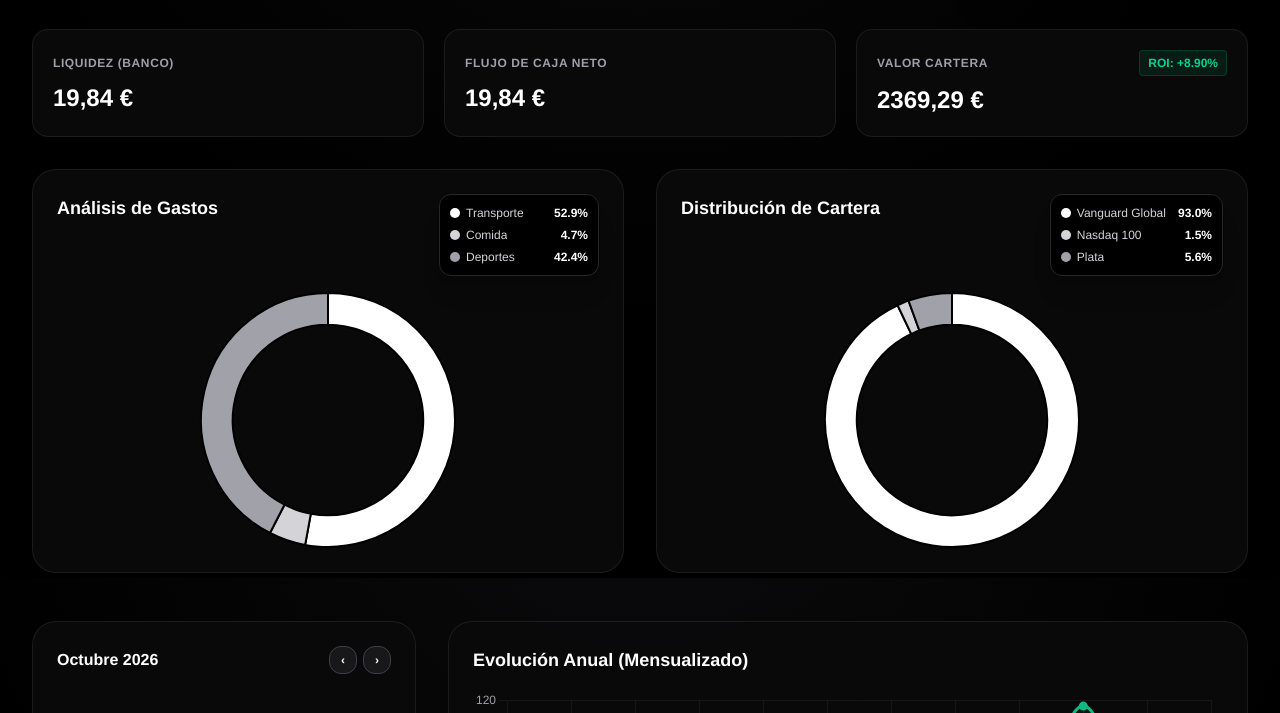
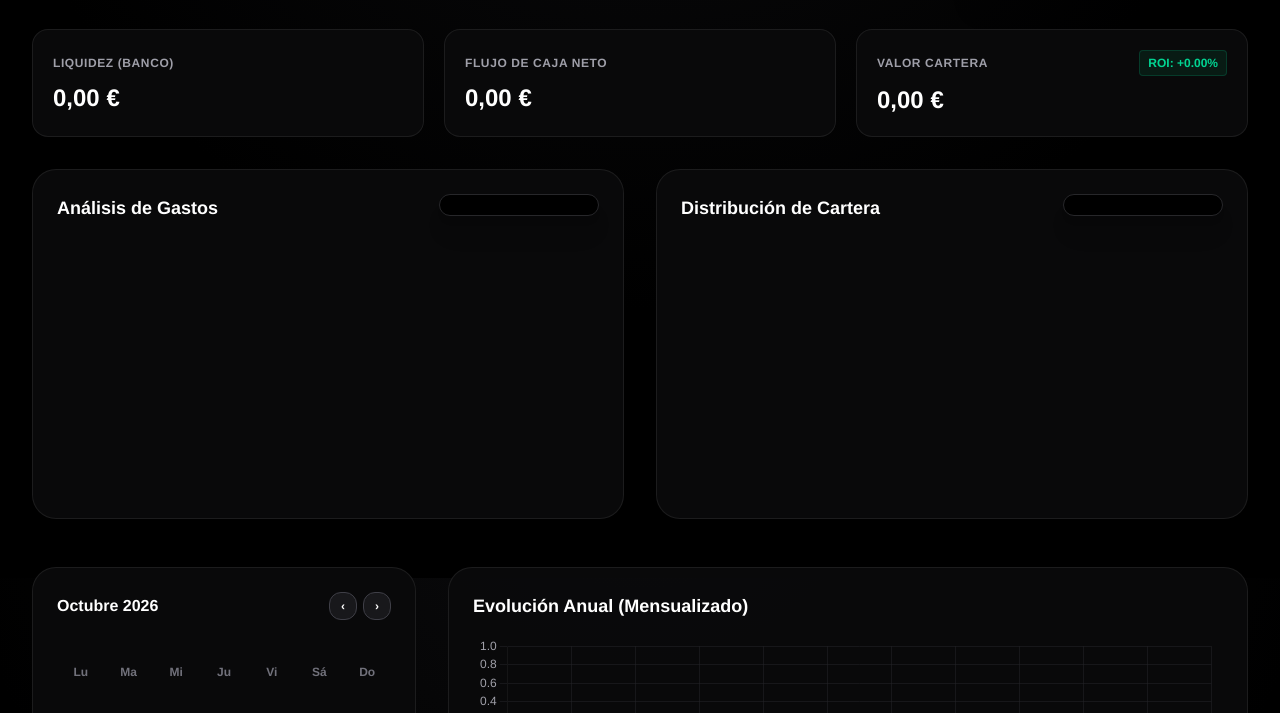
Before and after one commit to ABPOZUELO/TEMPUS, a plain HTML site: page index.html in a window 1280 px wide. Shown: the part 222-935 px from the top of the page. Drawn offline with nearby package versions, Linux system fonts and the light colour scheme.

Commit message:
Lanzamiento inicial limpio: Tempus by Abella

```diff
--- a/index.html
+++ b/index.html
@@ -36,7 +36,6 @@
         ::-webkit-scrollbar-thumb { background: #27272a; border-radius: 4px; }
         ::-webkit-scrollbar-thumb:hover { background: #3f3f46; }
 
-        /* Barra de progreso */
         .progress-bar-bg { background-color: #27272a; border-radius: 999px; height: 12px; width: 100%; overflow: hidden; }
         .progress-bar-fill { background-color: #ffffff; height: 100%; transition: width 0.3s ease-out; }
     </style>
@@ -107,7 +106,6 @@
                 </div>
             </div>
 
-            <!-- Gráficas Estadísticas -->
             <div class="grid grid-cols-1 lg:grid-cols-2 gap-8">
                 <div class="apple-card p-6 rounded-3xl flex flex-col justify-between">
                     <div class="flex items-start justify-between gap-4 mb-4">
@@ -130,11 +128,10 @@
                 </div>
             </div>
 
-            <!-- CALENDARIO Y LÍNEA DE TIEMPO -->
             <div class="grid grid-cols-1 lg:grid-cols-3 gap-8 pt-4">
                 <div class="apple-card p-6 rounded-3xl flex flex-col justify-between">
                     <div class="flex items-center justify-between mb-4">
-                        <h3 id="calendar-month-year" class="text-md font-bold text-white capitalize">Octubre 2026</h3>
+                        <h3 id="calendar-month-year" class="text-md font-bold text-white capitalize">Mes</h3>
                         <div class="flex space-x-1.5">
                             <button onclick="changeMonth(-1)" class="w-7 h-7 rounded-xl bg-zinc-900 hover:bg-zinc-800 text-white flex items-center justify-center text-xs apple-button font-bold border border-zinc-700">‹</button>
                             <button onclick="changeMonth(1)" class="w-7 h-7 rounded-xl bg-zinc-900 hover:bg-zinc-800 text-white flex items-center justify-center text-xs apple-button font-bold border border-zinc-700">›</button>
@@ -256,7 +253,7 @@
             </div>
         </section>
 
-        <!-- ESTRATEGIA: PLANIFICADOR DE OBJETIVOS -->
+        <!-- ESTRATEGIA -->
         <section id="tab-estrategia" class="tab-content hidden space-y-8">
             <div class="flex justify-between items-center">
                 <div>
@@ -272,23 +269,19 @@
             </div>
 
             <div class="grid grid-cols-1 lg:grid-cols-3 gap-8">
-                <!-- Configurador de Objetivo -->
                 <div class="apple-card p-6 rounded-3xl h-fit">
                     <h2 class="text-lg font-bold text-white mb-4">Definir Meta</h2>
                     <div class="space-y-4">
                         <div>
                             <label class="block text-xs font-bold uppercase text-zinc-400 mb-2">Nombre del Objetivo</label>
-                            <!-- EVENTO EN TIEMPO REAL: oninput -->
-                            <input type="text" id="goal-name" placeholder="Ej: Entrada Vehículo" class="w-full bg-black border border-zinc-800 rounded-xl px-4 py-3 text-white focus:outline-none focus:border-zinc-500" oninput="saveGoalConfig()">
+                            <input type="text" id="goal-name" placeholder="Ej: Mi Objetivo" class="w-full bg-black border border-zinc-800 rounded-xl px-4 py-3 text-white focus:outline-none focus:border-zinc-500" oninput="saveGoalConfig()">
                         </div>
                         <div>
                             <label class="block text-xs font-bold uppercase text-zinc-400 mb-2">Importe Necesario (€)</label>
-                            <!-- EVENTO EN TIEMPO REAL: oninput -->
-                            <input type="number" id="goal-amount" placeholder="15000" class="w-full bg-black border border-zinc-800 rounded-xl px-4 py-3 text-white focus:outline-none focus:border-zinc-500" oninput="saveGoalConfig()">
+                            <input type="number" id="goal-amount" placeholder="0" class="w-full bg-black border border-zinc-800 rounded-xl px-4 py-3 text-white focus:outline-none focus:border-zinc-500" oninput="saveGoalConfig()">
                         </div>
                         <div>
                             <label class="block text-xs font-bold uppercase text-zinc-400 mb-2 mt-4">Dinero Destinado</label>
-                            <!-- EVENTO DE SELECCIÓN: onchange -->
                             <select id="goal-source" class="w-full bg-black border border-zinc-800 rounded-xl px-4 py-3 text-white focus:outline-none focus:border-zinc-500" onchange="saveGoalConfig()">
                                 <option value="patrimonio">Usar Patrimonio Total (Cartera + Banco)</option>
                                 <option value="liquidez">Usar Solo Liquidez (Banco)</option>
@@ -297,10 +290,7 @@
                     </div>
                 </div>
 
-                <!-- Progreso y Recomendaciones -->
                 <div class="lg:col-span-2 space-y-8">
-
-                    <!-- Tarjeta de Progreso -->
                     <div class="apple-card p-6 rounded-3xl">
                         <div class="flex justify-between items-end mb-4">
                             <div>
@@ -313,21 +303,17 @@
                                 <span class="text-2xl font-bold text-white" id="display-goal-pct">0%</span>
                             </div>
                         </div>
-                        <!-- Barra -->
                         <div class="progress-bar-bg">
                             <div class="progress-bar-fill" id="goal-progress-bar" style="width: 0%;"></div>
                         </div>
                     </div>
 
-                    <!-- Panel de Recomendaciones Inteligentes -->
                     <div class="apple-card p-6 rounded-3xl">
                         <h2 class="text-lg font-bold text-white mb-4 flex items-center gap-2">
                             <svg class="w-5 h-5 text-zinc-400" fill="none" stroke="currentColor" viewBox="0 0 24 24"><path stroke-linecap="round" stroke-linejoin="round" stroke-width="2" d="M13 16h-1v-4h-1m1-4h.01M21 12a9 9 0 11-18 0 9 9 0 0118 0z"></path></svg>
                             Recomendaciones Estratégicas
                         </h2>
-                        <div id="recommendations-container" class="space-y-4">
-                            <!-- Inyectado por JS -->
-                        </div>
+                        <div id="recommendations-container" class="space-y-4"></div>
                     </div>
                 </div>
             </div>
@@ -338,52 +324,22 @@
     <script>
         const API_KEY = 'WXLTURDEJK2RXLM6';
 
-        const defaultTransactions = [
-            { desc: 'Saldo inicial', category: 'Liquidez', type: 'ingreso', amount: 0.57, startDate: '2026-10-01' },
-            { desc: 'Ingreso inicial', category: 'Liquidez', type: 'ingreso', amount: 115.62, startDate: '2026-10-01' },
-            { desc: 'Uber', category: 'Transporte', type: 'gasto', amount: 30.97, startDate: '2026-10-05' },
-            { desc: 'Churros', category: 'Comida', type: 'gasto', amount: 4.50, startDate: '2026-10-10' },
-            { desc: 'Uber', category: 'Transporte', type: 'gasto', amount: 19.98, startDate: '2026-10-15' },
-            { desc: 'Gimnasio', category: 'Deportes', type: 'gasto', amount: 40.90, startDate: '2026-10-01' }
-        ];
-
-        const defaultInvestments = [
-            { name: 'Vanguard Global', ticker: 'VOO', buyPrice: 1934.27, currentPrice: 2202.36 },
-            { name: 'Nasdaq 100', ticker: 'QQQ', buyPrice: 34.00, currentPrice: 35.14 },
-            { name: 'Plata', ticker: 'PHAG', buyPrice: 207.38, currentPrice: 131.79 }
-        ];
-
-        let savedTx = null;
-        let savedInv = null;
-        const keysTx = ['tempus_data_tx_v6', 'tempus_ios_tx_v5', 'tempus_data_tx_v3', 'tempus_tx'];
-        const keysInv = ['tempus_data_inv_v6', 'tempus_ios_inv_v5', 'tempus_data_inv_v3', 'tempus_inv'];
-
-        for (let k of keysTx) {
-            let data = localStorage.getItem(k);
-            if (data) { try { let parsed = JSON.parse(data); if (parsed && parsed.length > 0) { savedTx = parsed; break; } } catch(e){} }
-        }
-        for (let k of keysInv) {
-            let data = localStorage.getItem(k);
-            if (data) { try { let parsed = JSON.parse(data); if (parsed && parsed.length > 0) { savedInv = parsed; break; } } catch(e){} }
-        }
-
-        let transactions = (savedTx && savedTx.length > 0) ? savedTx : [...defaultTransactions];
-        let investments = (savedInv && savedInv.length > 0) ? savedInv : [...defaultInvestments];
-
-        // Cargar configuración de objetivos de la memoria
-        let goalConfig = JSON.parse(localStorage.getItem('tempus_goal_config')) || { name: 'Entrada Vehículo', amount: 15000, source: 'patrimonio' };
+        // Llaves completamente nuevas para aislar los datos (v7)
+        let transactions = JSON.parse(localStorage.getItem('tempus_tx_v7')) || [];
+        let investments = JSON.parse(localStorage.getItem('tempus_inv_v7')) || [];
+        let goalConfig = JSON.parse(localStorage.getItem('tempus_goal_v7')) || { name: '', amount: 0, source: 'patrimonio' };
 
         function saveData() {
-            localStorage.setItem('tempus_data_tx_v6', JSON.stringify(transactions));
-            localStorage.setItem('tempus_data_inv_v6', JSON.stringify(investments));
+            localStorage.setItem('tempus_tx_v7', JSON.stringify(transactions));
+            localStorage.setItem('tempus_inv_v7', JSON.stringify(investments));
         }
 
         function saveGoalConfig() {
-            goalConfig.name = document.getElementById('goal-name').value || 'Mi Objetivo';
+            goalConfig.name = document.getElementById('goal-name').value || '';
             goalConfig.amount = parseFloat(document.getElementById('goal-amount').value) || 0;
-            goalConfig.source = document.getElementById('goal-source').value;
-            localStorage.setItem('tempus_goal_config', JSON.stringify(goalConfig));
-            updateUI(); // Esto refresca la pantalla sin borrar lo que estás tecleando
+            goalConfig.source = document.getElementById('goal-source').value || 'patrimonio';
+            localStorage.setItem('tempus_goal_v7', JSON.stringify(goalConfig));
+            updateUI();
         }
 
         let gastosChartInstance = null, carteraChartInstance = null, timelineChartInstance = null;
@@ -450,19 +406,27 @@
             const txBody = document.getElementById('transactions-table-body');
             if(txBody) {
                 txBody.innerHTML = '';
+                if(transactions.length === 0) {
+                    txBody.innerHTML = '<tr><td colspan="4" class="py-4 text-center text-zinc-500">No hay transacciones registradas</td></tr>';
+                } else {
                     transactions.slice().reverse().forEach((t, idx) => {
                         let realIdx = transactions.length - 1 - idx;
                         txBody.innerHTML += `<tr class="hover:bg-zinc-900/50"><td class="py-3 text-white">${t.desc}</td><td class="text-zinc-400">${t.category}</td><td class="text-right font-bold ${t.type==='ingreso'?'text-emerald-400':'text-rose-400'}">${t.type==='ingreso'?'+':'-'}${formatMoney(t.amount)}</td><td class="text-right"><button onclick="deleteTransaction(${realIdx})" class="text-zinc-500 hover:text-rose-400 font-bold">✕</button></td></tr>`;
                     });
                 }
+            }
 
             const invBody = document.getElementById('investments-table-body');
             if(invBody) {
                 invBody.innerHTML = '';
+                if (investments.length === 0) {
+                    invBody.innerHTML = '<tr><td colspan="6" class="py-4 text-center text-zinc-500">No hay inversiones registradas</td></tr>';
+                } else {
                     investments.forEach((i, idx) => {
                         let p = ((i.currentPrice - i.buyPrice)/i.buyPrice)*100;
                         invBody.innerHTML += `<tr class="hover:bg-zinc-900/50"><td class="py-3 text-white">${i.name}</td><td class="text-zinc-400 font-mono text-xs">${i.ticker || '-'}</td><td class="text-right text-zinc-400">${formatMoney(i.buyPrice)}</td><td class="text-right font-bold text-white">${formatMoney(i.currentPrice)}</td><td class="text-right ${p>=0?'text-emerald-400':'text-rose-400'}">${p.toFixed(2)}%</td><td class="text-right"><button onclick="deleteInvestment(${idx})" class="text-zinc-500 hover:text-rose-400 font-bold">✕</button></td></tr>`;
                     });
+                }
             }
         }
 
@@ -474,24 +438,20 @@
             if(canvasCartera) {
                 if (carteraChartInstance) carteraChartInstance.destroy();
                 const carteraMenu = document.getElementById('cartera-legend-menu');
-                if (carteraMenu) {
-                    carteraMenu.innerHTML = '';
+                if (carteraMenu) carteraMenu.innerHTML = '';
+
+                if (investments.length > 0) {
                     investments.forEach((i, idx) => {
                         let pct = invCur > 0 ? ((i.currentPrice / invCur) * 100).toFixed(1) : 0;
                         let color = chartColors[idx % chartColors.length];
                         carteraMenu.innerHTML += `<div class="flex items-center justify-between gap-3"><div class="flex items-center space-x-1.5"><span class="w-2.5 h-2.5 rounded-full" style="background-color: ${color};"></span><span class="text-zinc-300 font-medium truncate max-w-[90px]">${i.name}</span></div><span class="text-white font-bold">${pct}%</span></div>`;
                     });
-                }
                     carteraChartInstance = new Chart(canvasCartera.getContext('2d'), {
                         type: 'doughnut',
                         data: { labels: investments.map(i=>i.name), datasets: [{ data: investments.map(i=>i.currentPrice), backgroundColor: chartColors, borderColor: '#000000', borderWidth: 2 }] },
-                    options: {
-                        responsive: true, maintainAspectRatio: false, plugins: {
-                            legend: { display:false },
-                            tooltip: { callbacks: { label: function(c) { let v = c.parsed; let t = c.dataset.data.reduce((a,b)=>a+b,0); let p = t>0?((v/t)*100).toFixed(1):0; return ` ${formatMoney(v)} (${p}%)`; }}}
-                        }, cutout: '75%'
+                        options: { responsive: true, maintainAspectRatio: false, plugins: { legend: { display:false }, tooltip: { callbacks: { label: function(c) { let v = c.parsed; let t = c.dataset.data.reduce((a,b)=>a+b,0); let p = t>0?((v/t)*100).toFixed(1):0; return ` ${formatMoney(v)} (${p}%)`; }}} }, cutout: '75%' }
+                    });
                 }
-                });
             }
 
             if(canvasGastos) {
@@ -502,8 +462,9 @@
 
                 if (gastosChartInstance) gastosChartInstance.destroy();
                 const gastosMenu = document.getElementById('gastos-legend-menu');
-                if (gastosMenu) {
-                    gastosMenu.innerHTML = '';
+                if (gastosMenu) gastosMenu.innerHTML = '';
+
+                if (gastoKeys.length > 0) {
                     let totalGastos = gastoValues.reduce((a, b) => a + b, 0);
                     gastoKeys.forEach((key, idx) => {
                         let val = gastoValues[idx];
@@ -511,18 +472,12 @@
                         let color = chartColors[idx % chartColors.length];
                         gastosMenu.innerHTML += `<div class="flex items-center justify-between gap-3"><div class="flex items-center space-x-1.5"><span class="w-2.5 h-2.5 rounded-full" style="background-color: ${color};"></span><span class="text-zinc-300 font-medium truncate max-w-[90px]">${key}</span></div><span class="text-white font-bold">${pct}%</span></div>`;
                     });
-                }
-
                     gastosChartInstance = new Chart(canvasGastos.getContext('2d'), {
                         type: 'doughnut',
-                    data: { labels: gastoKeys.length > 0 ? gastoKeys : ['Sin gastos'], datasets: [{ data: gastoKeys.length > 0 ? gastoValues : [1], backgroundColor: chartColors.slice(0, gastoKeys.length > 0 ? gastoKeys.length : 1), borderColor: '#000000', borderWidth: 2 }] },
-                    options: {
-                        responsive: true, maintainAspectRatio: false, plugins: {
-                            legend: { display:false },
-                            tooltip: { callbacks: { label: function(c) { let v = c.parsed; let t = c.dataset.data.reduce((a,b)=>a+b,0); let p = t>0?((v/t)*100).toFixed(1):0; return ` ${formatMoney(v)} (${p}%)`; }}}
-                        }, cutout: '75%'
+                        data: { labels: gastoKeys, datasets: [{ data: gastoValues, backgroundColor: chartColors.slice(0, gastoKeys.length), borderColor: '#000000', borderWidth: 2 }] },
+                        options: { responsive: true, maintainAspectRatio: false, plugins: { legend: { display:false }, tooltip: { callbacks: { label: function(c) { let v = c.parsed; let t = c.dataset.data.reduce((a,b)=>a+b,0); let p = t>0?((v/t)*100).toFixed(1):0; return ` ${formatMoney(v)} (${p}%)`; }}} }, cutout: '75%' }
+                    });
                 }
-                });
             }
 
             if(canvasTimeline) {
@@ -580,7 +535,6 @@
             renderCalendar();
         }
 
-        // LÓGICA DEL PLANIFICADOR DE OBJETIVOS
         function updateGoalProgress(pat = 0, liq = 0, gas = 0, ing = 0) {
             let currentAmount = goalConfig.source === 'patrimonio' ? pat : liq;
             let targetAmount = goalConfig.amount;
@@ -612,7 +566,6 @@
                     return;
                 }
 
-                // Recomendación 1: Tiempo estimado
                 let flujoNeto = ing - gas;
                 let restante = targetAmount - currentAmount;
                 let rec1 = "";
@@ -620,23 +573,9 @@
                     let meses = Math.ceil(restante / flujoNeto);
                     rec1 = `<div class="p-4 bg-zinc-900 border border-zinc-800 rounded-xl"><p class="text-white font-bold text-sm">📅 Proyección Actual</p><p class="text-zinc-400 text-sm mt-1">Manteniendo tu ahorro mensual actual (${formatMoney(flujoNeto)}), lograrás el objetivo en aprox. <strong class="text-white">${meses} meses</strong>.</p></div>`;
                 } else {
-                    rec1 = `<div class="p-4 bg-rose-500/10 border border-rose-500/20 rounded-xl"><p class="text-rose-400 font-bold text-sm">⚠️ Flujo Negativo</p><p class="text-rose-400/80 text-sm mt-1">Actualmente gastas más de lo que ingresas. Necesitas aumentar ingresos o reducir gastos para avanzar.</p></div>`;
+                    rec1 = `<div class="p-4 bg-rose-500/10 border border-rose-500/20 rounded-xl"><p class="text-rose-400 font-bold text-sm">⚠️ Flujo Negativo</p><p class="text-rose-400/80 text-sm mt-1">Actualmente gastas más de lo que ingresas o no tienes ingresos registrados. Registra tu flujo para ver proyecciones.</p></div>`;
                 }
                 recBox.innerHTML += rec1;
-
-                // Recomendación 2: Optimización de Gastos
-                const gastosMap = {};
-                transactions.filter(t => t.type === 'gasto').forEach(t => { gastosMap[t.category] = (gastosMap[t.category] || 0) + t.amount; });
-                const mainGasto = Object.keys(gastosMap).sort((a,b) => gastosMap[b] - gastosMap[a])[0];
-                if (mainGasto) {
-                    let ahorroPotencial = gastosMap[mainGasto] * 0.15;
-                    recBox.innerHTML += `<div class="p-4 bg-zinc-900 border border-zinc-800 rounded-xl"><p class="text-white font-bold text-sm">✂️ Optimización Rápida</p><p class="text-zinc-400 text-sm mt-1">Tu mayor gasto es en <strong>${mainGasto}</strong>. Si reduces esa partida solo un 15%, ahorrarías <strong class="text-emerald-400">+${formatMoney(ahorroPotencial)}</strong> extra cada mes.</p></div>`;
-                }
-
-                // Recomendación 3: Inversión de Liquidez
-                if (goalConfig.source === 'patrimonio' && liq > (gas * 3) && gas > 0) {
-                    recBox.innerHTML += `<div class="p-4 bg-zinc-900 border border-zinc-800 rounded-xl"><p class="text-white font-bold text-sm">📈 Liquidez Estancada</p><p class="text-zinc-400 text-sm mt-1">Tienes más de 3 meses de gastos parados en el banco. Considera invertir el exceso en tu fondo global para que el interés compuesto trabaje para ti y llegues antes a la meta.</p></div>`;
-                }
             }
         }
 
@@ -674,7 +613,6 @@
                     if (data.investments) investments = data.investments;
                     if (data.goalConfig) { goalConfig = data.goalConfig; }
 
-                    // Al importar, también rellenamos los inputs visuales
                     if(document.getElementById('goal-name')) document.getElementById('goal-name').value = goalConfig.name;
                     if(document.getElementById('goal-amount')) document.getElementById('goal-amount').value = goalConfig.amount || '';
                     if(document.getElementById('goal-source')) document.getElementById('goal-source').value = goalConfig.source;
@@ -708,10 +646,9 @@
             } catch (e) { alert("Error conectando con el mercado."); } finally { btn.innerHTML = originalText; }
         }
 
-        // Iniciar campos del formulario con los valores guardados
         window.onload = function() {
-            if(document.getElementById('goal-name')) document.getElementById('goal-name').value = goalConfig.name;
-            if(document.getElementById('goal-amount')) document.getElementById('goal-amount').value = goalConfig.amount || '';
+            if(document.getElementById('goal-name') && goalConfig.name) document.getElementById('goal-name').value = goalConfig.name;
+            if(document.getElementById('goal-amount') && goalConfig.amount > 0) document.getElementById('goal-amount').value = goalConfig.amount;
             if(document.getElementById('goal-source')) document.getElementById('goal-source').value = goalConfig.source;
             updateUI();
         };
```
Lines whose indentation alone changed are shown as unchanged.
